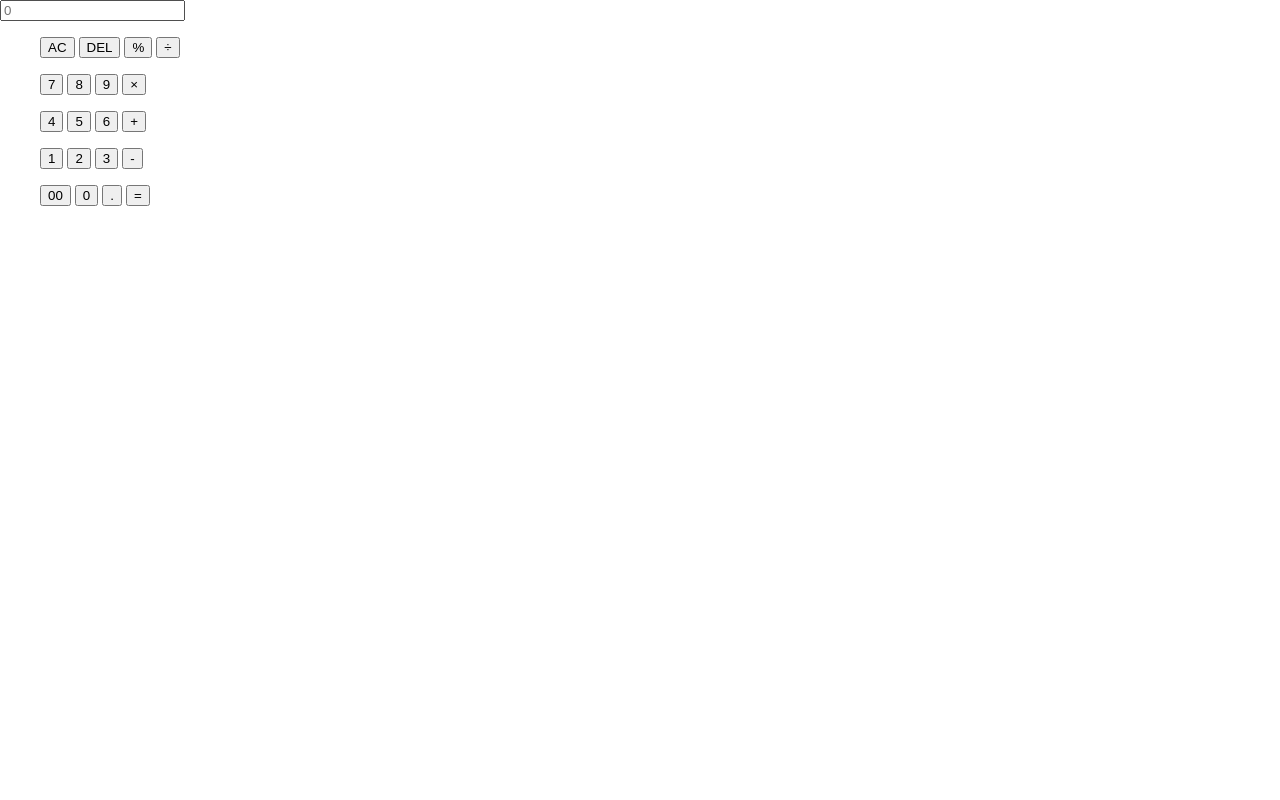
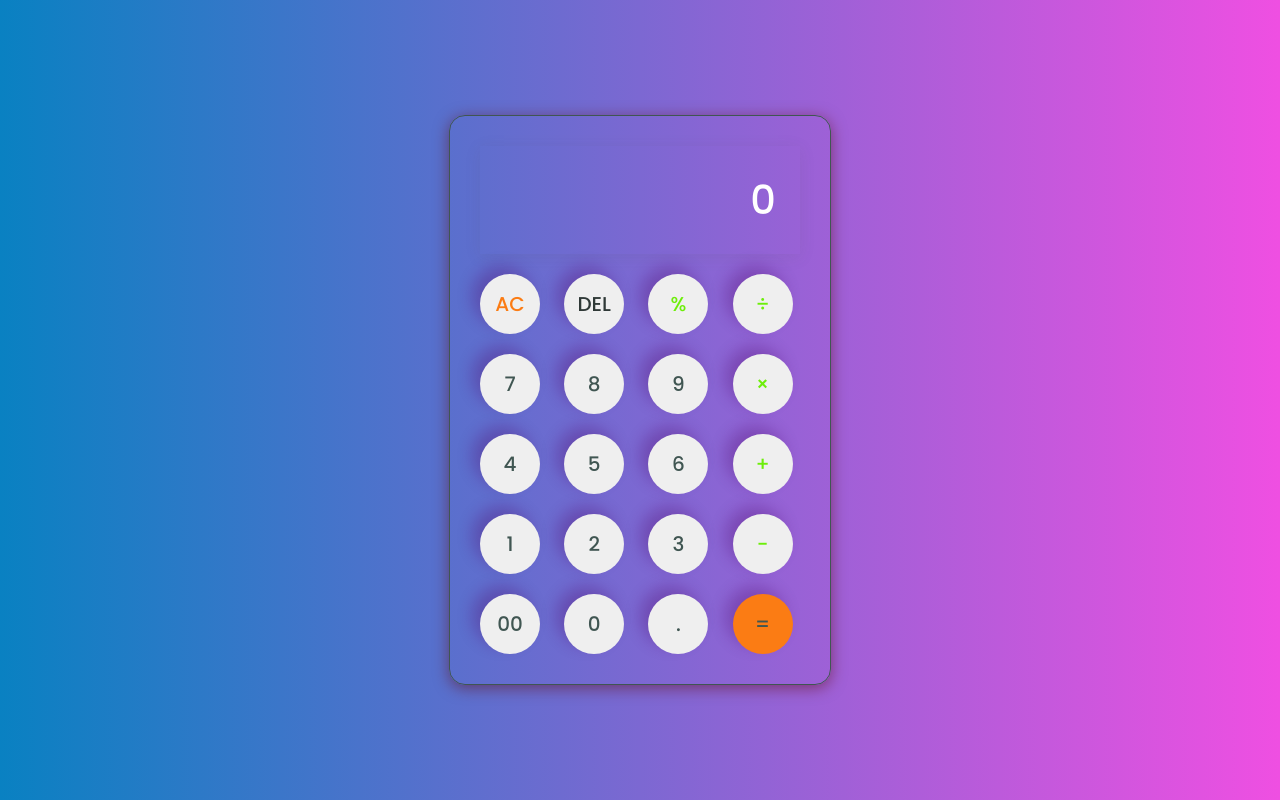
Before and after one commit to CodeByMohsin/Simple-Calculator, a plain HTML site: page index.html in a window 1280 px wide. Drawn offline with Linux system fonts and the light colour scheme.

Commit message:
💄 UI:  improve my CSS  code

```diff
--- a/style.css
+++ b/style.css
@@ -1,68 +1,70 @@
-* {
-    box-sizing: 0;
+@import url('https://fonts.googleapis.com/css2?family=Poppins:wght@500&display=swap');
+
+*{
+    margin: 0;
+    padding: 0;
+    box-sizing: border-box;
+    font-family: 'Poppins', sans-serif;
 }
 
-body {
-    padding: 0;
-    margin: 0;
+body{
+    width: 100%;
+    height: 100vh;
+    display: flex;
+    justify-content: center;
+    align-items: center;
+    background: linear-gradient(-90deg, #ef4fe2, #0981c2 ) ;
 }
 
-.calc {
-    width: 400px;
-    background-color: black;
-    color: white;
+.calculator{
+    border: 1px solid #405652;
+    padding: 20px;
+    border-radius: 16px;
+    background: transparent;
+    box-shadow: 0px 3px 15px rgba(96, 5, 8, 0.5);
 }
 
-.screen {
+input{
+    width: 320px;
+    border: none;
+    padding: 24px;
+    margin: 10px;
+    background: transparent;
+    box-shadow: 0px 3px 15px rgba(84, 84, 84, 0.1);
     font-size: 40px;
-    font-family: 'Courier New', Courier, monospace;
     text-align: right;
-    padding: 20px 5px;
+    cursor: pointer;
+    color: #ffffff;
 }
 
-.calc-button {
-    background-color: #d8d9db;
-    color: black;
-    height: 100px;
-    width: 100%;
-    border:0.5px;
-    border-radius: 0%;
-    font-size: 40px;
-    cursor: pointer;
+input::placeholder{
+    color: #ffffff;
 }
 
-.calc-button:last-child {
-    background-color: #df974d;
-    color: white;
+button{
+    border: none;
+    width: 60px;
+    height: 60px;
+    margin: 10px;
+    border-radius: 50%;
+    font-size: 20px;
+    box-shadow: -8px -8px 15px rgba(81, 5, 106, 0.3);
+    cursor: pointer;
+    color: #405652;
 }
 
-.calc-button:last-child:hover {
-    background-color: #c9a440;
+.equalBtn{
+    background-color: #fb7c14;
 }
 
-.calc-button:last-child:active {
-    background-color: #a35b13;
+.operator{
+    color: #6dee0a;
 }
 
-.calc-button:hover {
-    background-color: #ebebeb;
+.ac{
+    color: #fb7c14;
 }
 
-.calc-button:active {
-    background-color: #bbbcbe;
+.del{
+    color: #2f3937;
 }
-
-.double {
-    width: 212%;
-}
-
-.triple {
-    width: 318.5%;
-}
-
-.calc-row {
-    display: flex;
-    align-content: stretch;
-    justify-content: space-between;
-    margin-bottom: 0.5%;
-}
```
